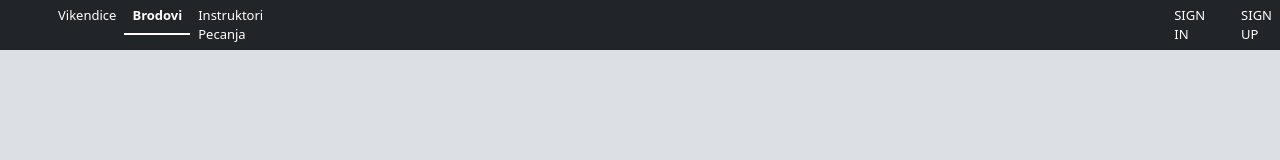
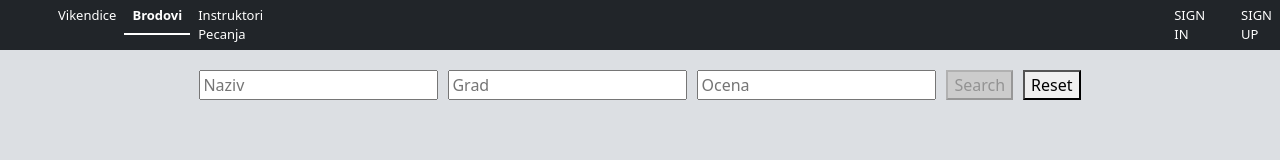
Before and after one commit to sandraTod/MRS_ISA, an Angular app in the folder frontend/: page /ships in a window 1280 px wide. Shown: the top 160 px of the page. Built offline with nearby package versions, Linux system fonts and the light colour scheme; no server answers.

Commit message:
TypeScript and Html for searching ships implemented

```diff
--- a/frontend/src/app/components/cottages/cottages.component.html
+++ b/frontend/src/app/components/cottages/cottages.component.html
@@ -11,7 +11,7 @@
  <div class="empty-state-card" *ngIf="cottageList?.length  === 0">
     <h4>Nema rezultata :)</h4>
     <p>
-      Za odabrane kriterijume nemamo vina koja odgovaraju.
+      Za odabrane kriterijume nemamo vikendice koje odgovaraju.
     </p>
   </div>
 
--- a/frontend/src/app/components/ships/ships.component.css
+++ b/frontend/src/app/components/ships/ships.component.css
@@ -1,16 +1,41 @@
+.search-container {
+    margin: 20px;
+    display: flex;
+    gap: 10px;
+    justify-content: center;
+}
+
+.empty-state-card {
+    max-width: 500px;
+    margin: 40px auto;
+    padding: 25px 30px;
+
+    background-color: #ffffff;
+    border-radius: 14px;
+
+    box-shadow: 0 8px 20px rgba(0, 0, 0, 0.12);
+    text-align: center;
+  }
+
+  button:disabled {
+    background-color: #ccc;
+    cursor: not-allowed;
+  }
+
+
 .card-container {
     display: flex;
     flex-wrap: wrap; /* ide u više redova */
     gap: 20px; /* razmak između kartica */
     justify-content: center; /* centriranje */
     margin-top: 130px;
-  }
+}
 
-  .card {
+.card {
     border: 1px solid #ccc;
     padding: 15px;
     width: 300px;
     margin: 10px;
     background-color: #f5f5f5;
     border-radius: 10px;
-  }
+}
--- a/frontend/src/app/components/ships/ships.component.html
+++ b/frontend/src/app/components/ships/ships.component.html
@@ -1,3 +1,21 @@
+<div class="search-container">
+    <input type="text" placeholder="Naziv" [(ngModel)]="filter.name" />
+    <input type="text" placeholder="Grad" [(ngModel)]="filter.city" />
+    <input type="number" placeholder="Ocena" [(ngModel)]="filter.minGrade" />
+
+    <button (click)="filterShip()" [disabled]="!filter.name && !filter.city && !filter.minGrade">Search</button>
+    <button (click)="reset()">Reset</button>
+ </div>
+
+
+ <div class="empty-state-card" *ngIf="shipList?.length  === 0">
+    <h4>Nema rezultata :)</h4>
+    <p>
+      Za odabrane kriterijume nemamo brodove koji odgovaraju.
+    </p>
+  </div>
+
+
 <div class="card-container">
     <div class = "card" *ngFor="let ship of shipList">
         <h3>{{ship.name}}</h3>
--- a/frontend/src/app/components/ships/ships.component.ts
+++ b/frontend/src/app/components/ships/ships.component.ts
@@ -10,6 +10,13 @@ import { ShipService } from 'src/app/services/ship.service';
 export class ShipsComponent implements OnInit {
 
   shipList!: Ship[];
+
+  filter = {
+    name: null,
+    city: null,
+    minGrade: null,
+
+  }
 
   constructor( private shipService: ShipService) { }
 
@@ -24,4 +31,17 @@ export class ShipsComponent implements OnInit {
       console.log(this.shipList); })
   }
 
+  filterShip(){
+    console.log(this.filter);
+    this.shipService.filter(this.filter).subscribe((data: any) => { this.shipList = data;console.log(data)})
+  }
+  reset() {
+    this.filter = {
+      name: null,
+      city: null,
+      minGrade: null
+    };
+    this.getAllShips(); // vrati sve
+  }
+
 }
--- a/frontend/src/app/services/ship.service.ts
+++ b/frontend/src/app/services/ship.service.ts
@@ -1,4 +1,4 @@
-import { HttpClient } from '@angular/common/http';
+import { HttpClient, HttpHeaders } from '@angular/common/http';
 import { Injectable } from '@angular/core';
 import { Observable } from 'rxjs';
 import { Ship } from '../model/ship';
@@ -13,4 +13,17 @@ export class ShipService {
   getAllShips():Observable<Ship[]>{
     return this.http.get<Ship[]>("http://localhost:8080/api/ship/getAllShips");
   }
+
+
+  public filter(filter: any){
+
+    let params = JSON.stringify(filter);
+    let headers = new HttpHeaders().set('Content-Type', 'application/json; charset=utf-8');
+    console.log(headers);
+    return this.http.post("http://localhost:8080/api/ship/filterShips", params,
+      {
+        headers: headers
+      });
+
+  }
 }
```
